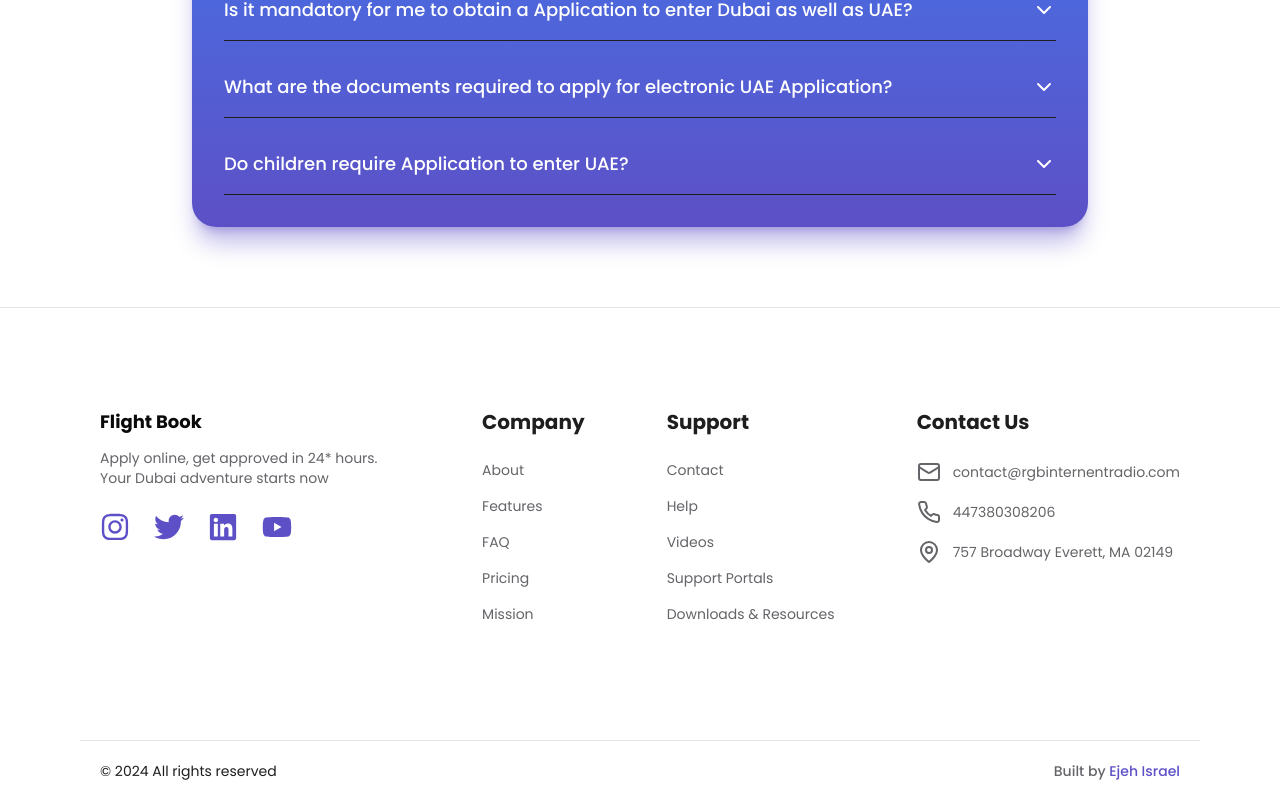
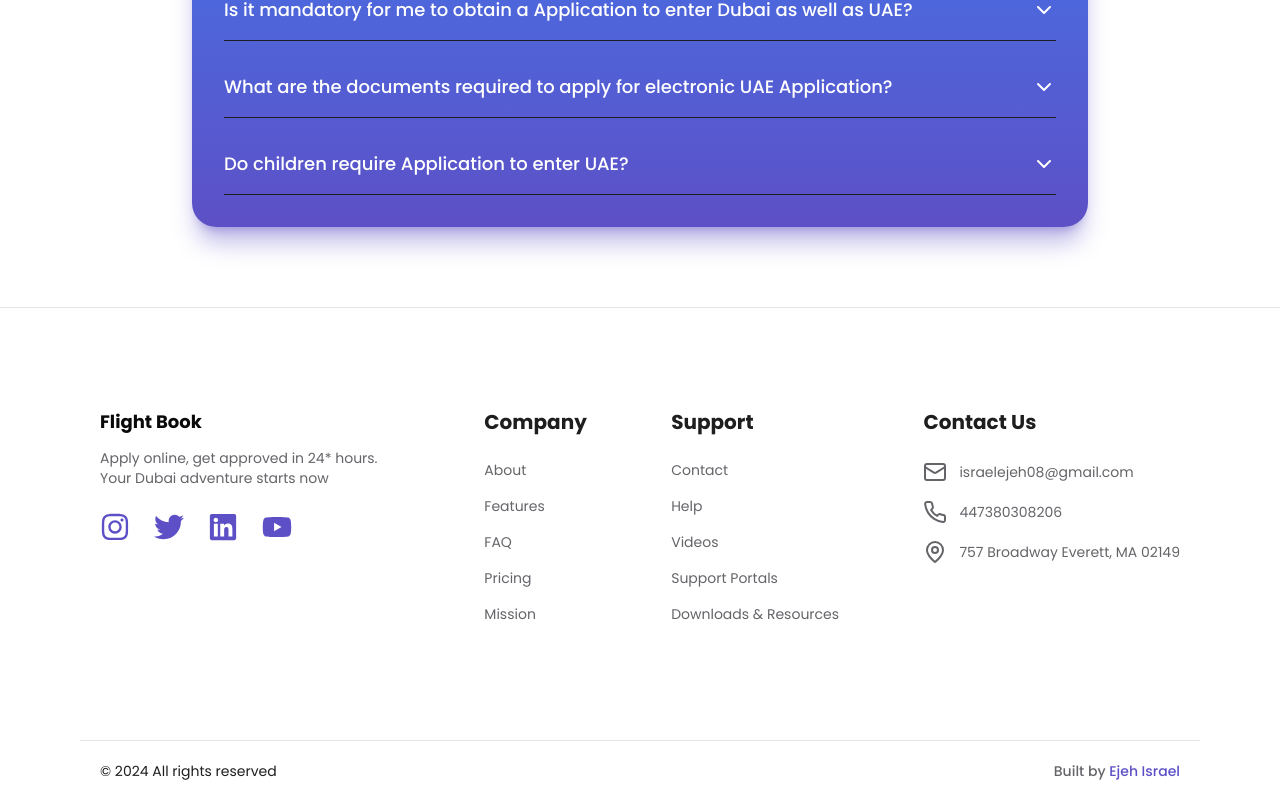
Before and after one commit to DevIsraelHub/flight-book, a Next.js app: page / in a window 1280 px wide. Shown: the part 4357-5158 px from the top of the page. Built offline with nearby package versions, Linux system fonts and the light colour scheme.

Commit message:
added about section

```diff
--- a/src/constants/index.tsx
+++ b/src/constants/index.tsx
@@ -4,7 +4,7 @@ import { Blocks, Calendar, Facebook, GanttChartSquare, Gem, GraduationCap, HomeI
 // export const siteAbbreviation = "RGB"
 export const siteName = "Flight Book"
 export const phoneNumber = "447380308206"
-export const email = "contact@rgbinternentradio.com"
+export const email = "israelejeh08@gmail.com"
 export const address = "757 Broadway Everett, MA 02149"
 export const adNumber = "866-742-4249"
 
```
